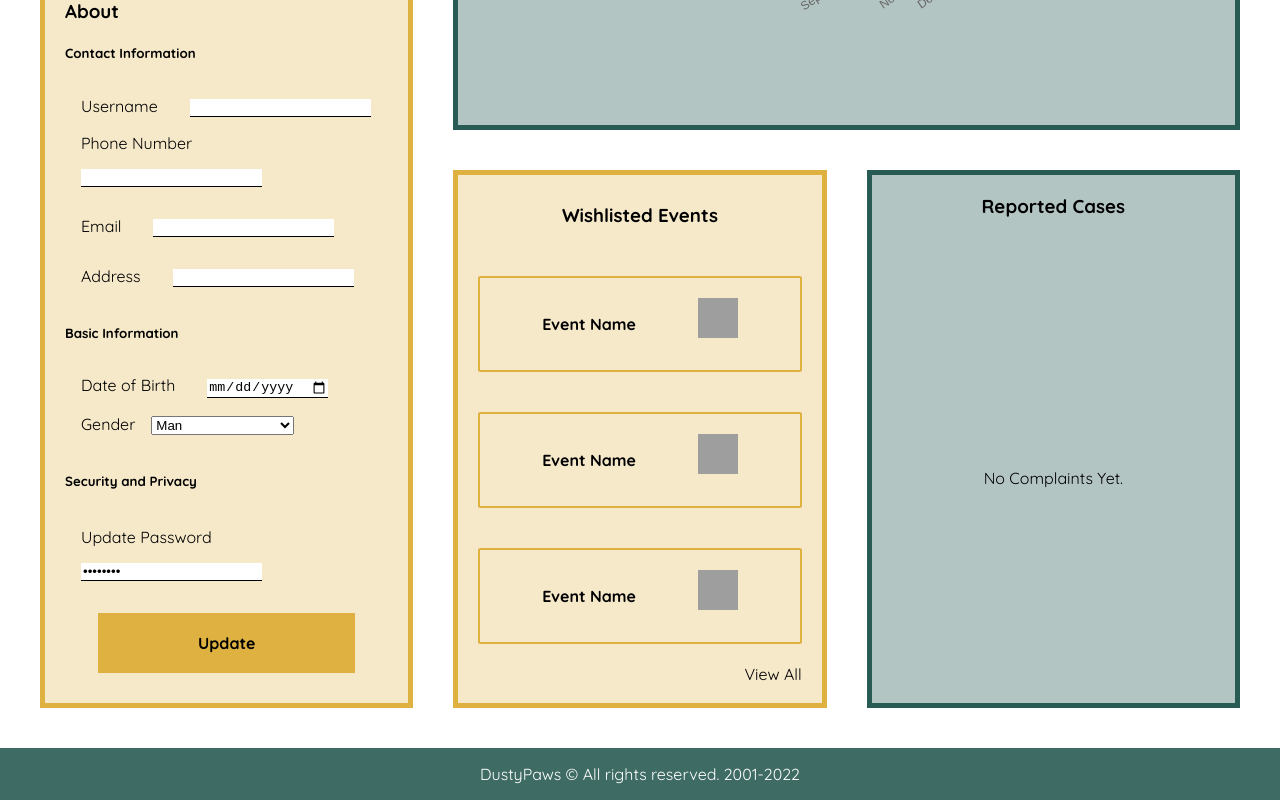
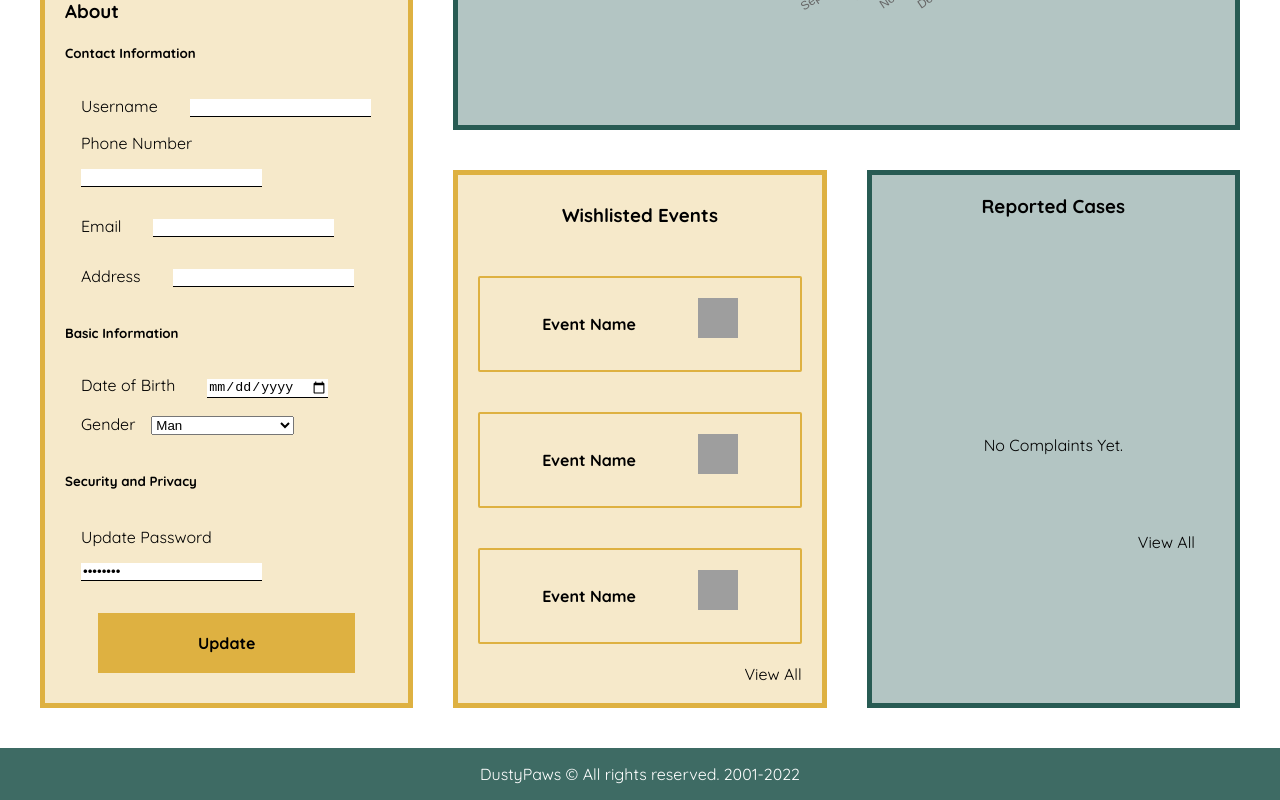
Before and after one commit to DustyPaws4930/dustypaws, a React (Create React App) app in the folder client/: page /profile in a window 1280 px wide. Shown: the part 553-1353 px from the top of the page. Built offline with nearby package versions, Linux system fonts and the light colour scheme; grey boxes are pictures that could not be loaded.

Commit message:
profile page btn code removed

```diff
--- a/client/src/components/User/Settings/Reports.jsx
+++ b/client/src/components/User/Settings/Reports.jsx
@@ -48,9 +48,9 @@ const Reports = () => {
       <h3>Reported Cases</h3>
       <div className="CasesContainer">
         <p>{RenderComplaints()}</p>
-        {userComplaints ? RenderComplaints :
+
         <a  className="reportedcase-btn">View All</a>
-        }
+
       </div>
     </div>
   );
```
